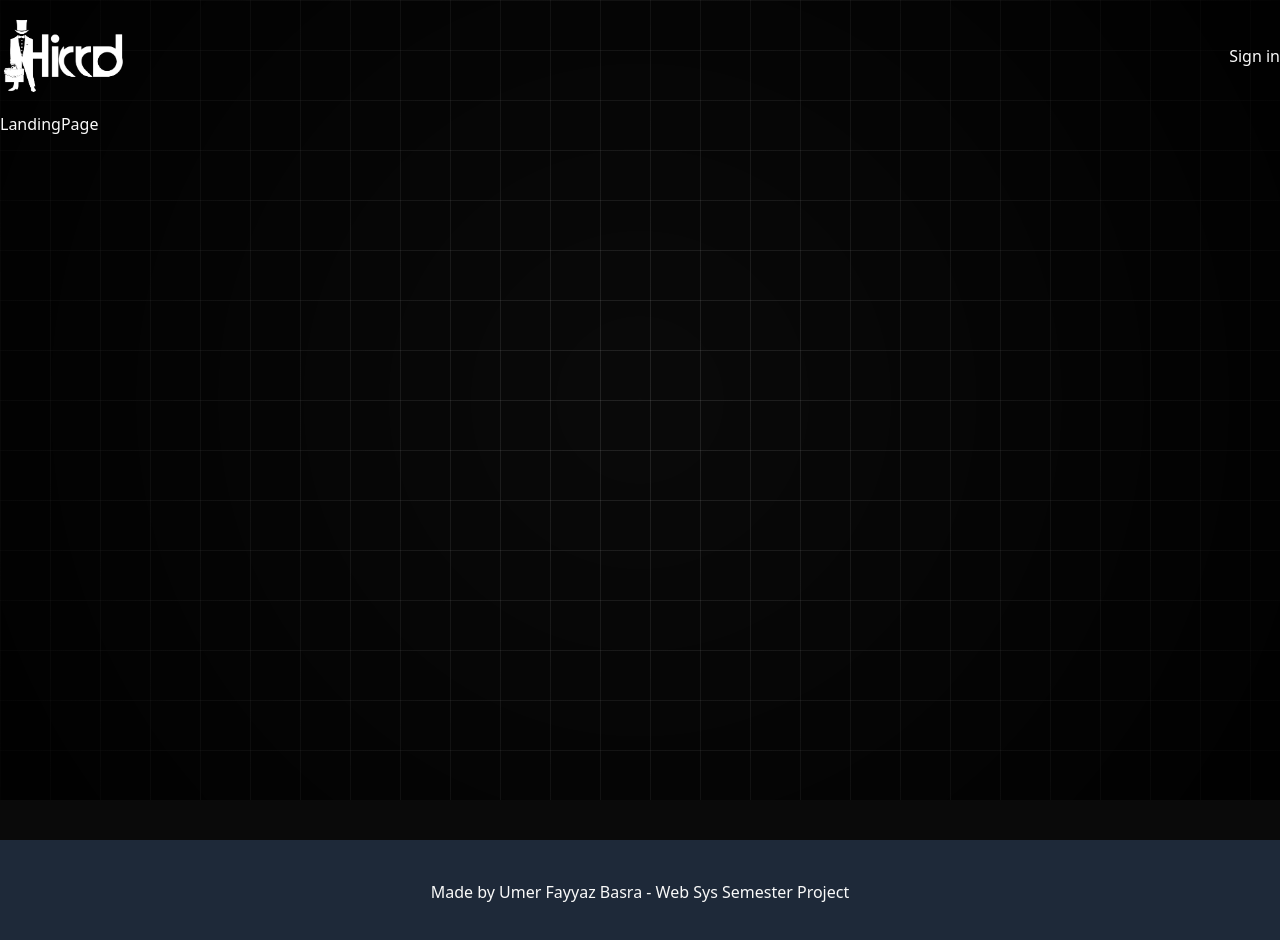
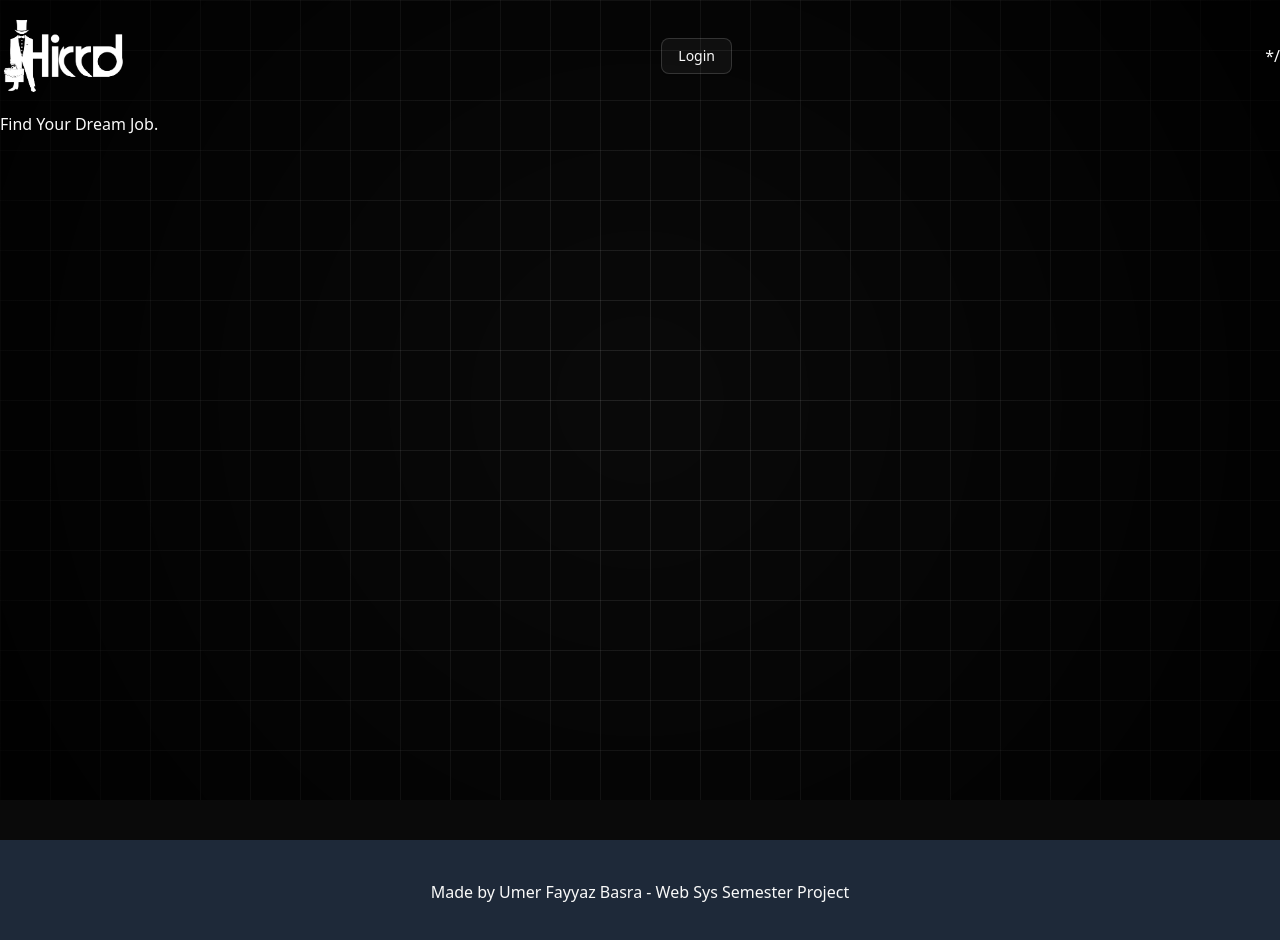
Before and after one commit to umerfayyaz2/QuickHire---Job-Portal, a React (Vite) app: page / in a window 1280 px wide. Shown: the top 940 px of the page. Built offline with nearby package versions, Linux system fonts and the light colour scheme; no server answers.

Commit message:
-Setting up landing page.
-Added Landing page skeleton

```diff
--- a/src/components/header.jsx
+++ b/src/components/header.jsx
@@ -11,16 +11,16 @@ const Header = () => {
     <img src="/public/logo.png" alt="website logo" className='h-20' />
     </Link>
 
-    {/* <Button variant="outline">Login</Button> */}
+    <Button variant="outline">Login</Button>
 
-    {/* If the user is sign-out they will see the sign in button */}
+    {/* If the user is sign-out they will see the sign in button
     <SignedOut>
         <SignInButton />
       </SignedOut>
     {/* If the user is sign-in they will see the sign-in button */}
-      <SignedIn>
+      {/* <SignedIn>
         <UserButton />
-      </SignedIn>
+      </SignedIn> */} */
 
     </nav>
    </>
--- a/src/pages/landing.jsx
+++ b/src/pages/landing.jsx
@@ -2,7 +2,24 @@ import React from 'react'
 
 const LandingPage = () => {
   return (
-    <div>LandingPage</div>
+    <main>
+      <section>
+        <h1>Find Your Dream Job.</h1>
+      </section>
+      <div>
+        {/* buttons */}
+        {/* carousel */}
+      </div>
+
+      {/* banner */}
+
+    <section>
+      {/* cards */}
+    </section>
+
+
+    {/* accordion */}
+    </main>
   )
 }
 
```
